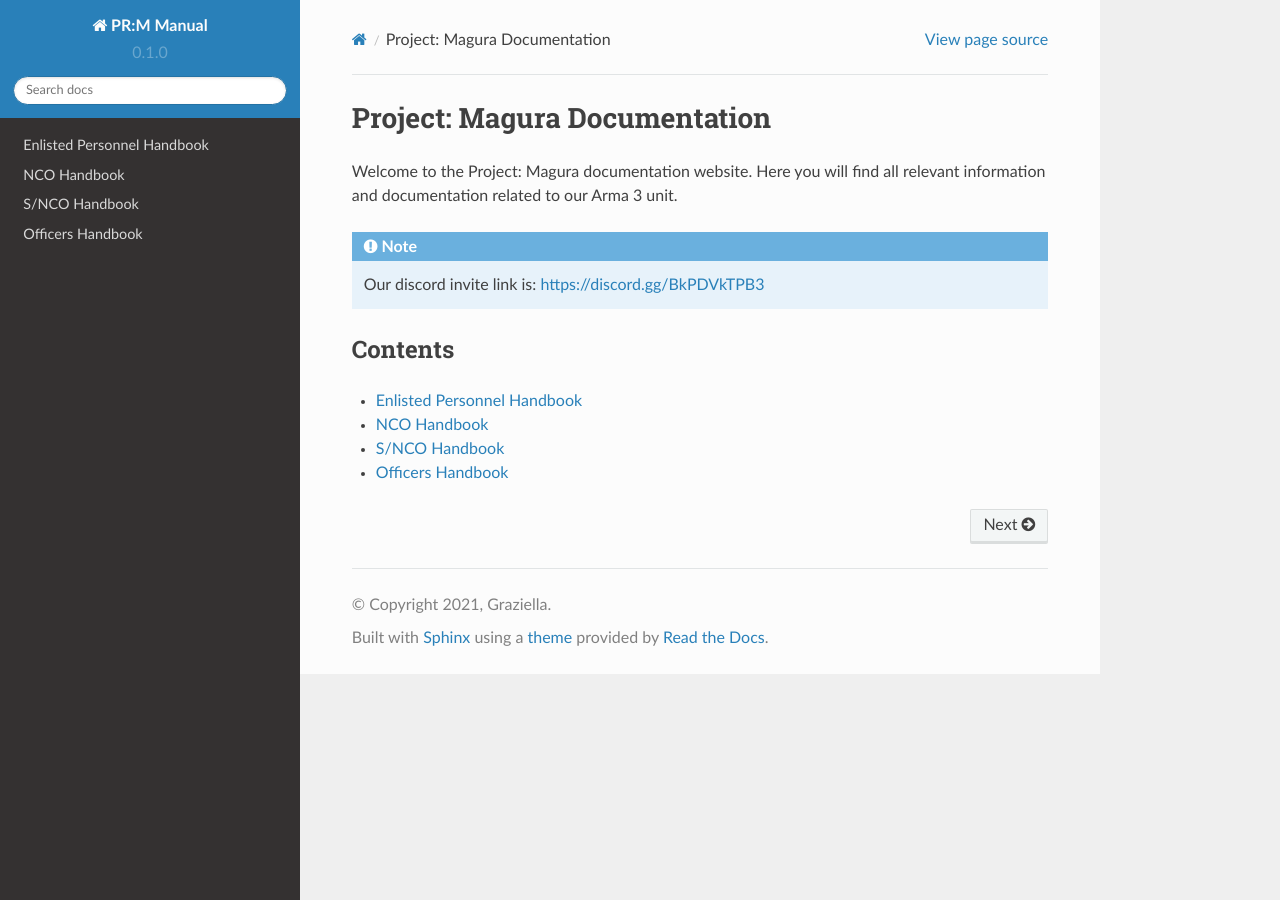
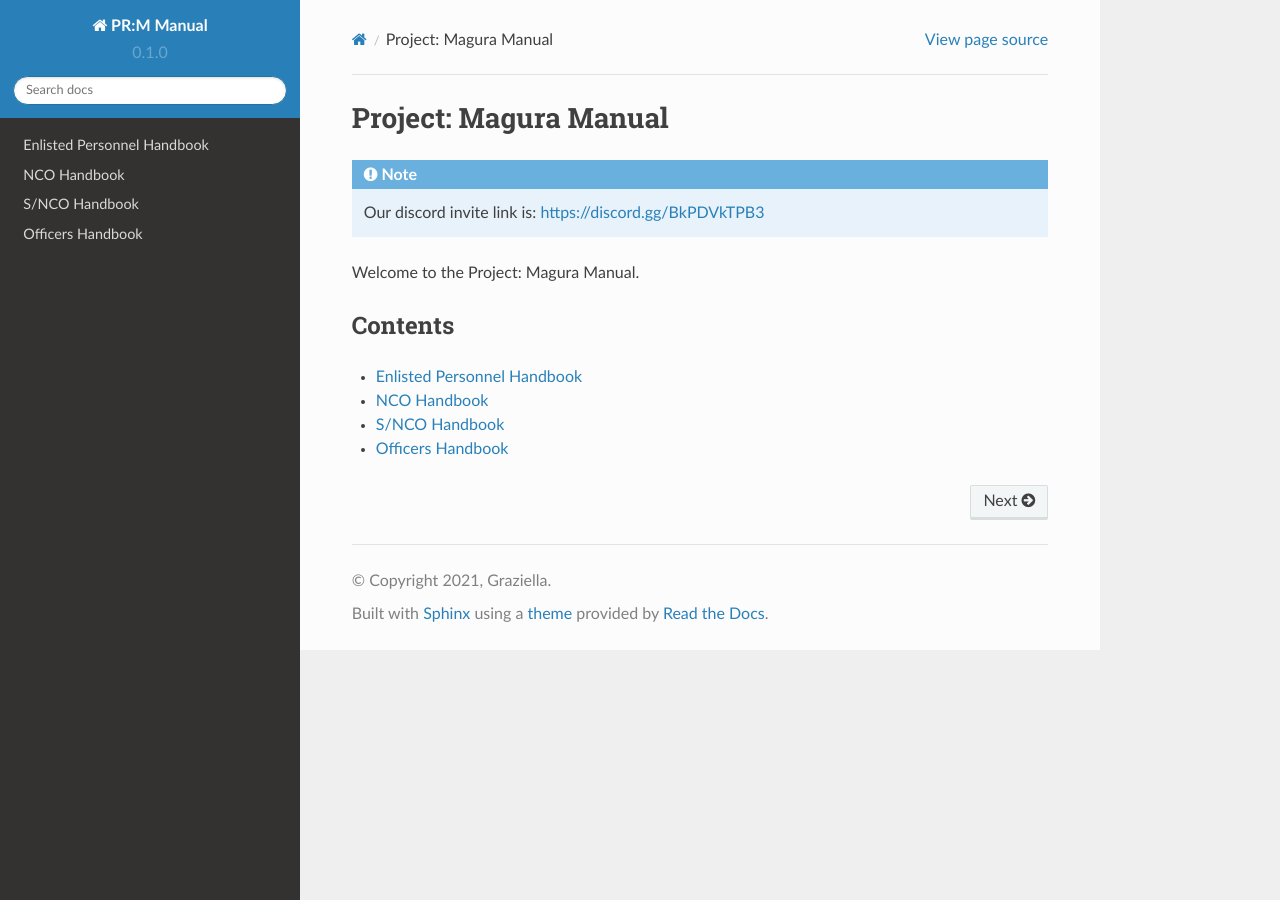
Before and after one commit to alexandrelar/magura, a Sphinx documentation site: the page built from docs/source/index.rst, in a window 1280 px wide. Built offline with Sphinx 7.4.7 and the Read the Docs theme 2.0.0, drawn with Linux system fonts in a browser that asks for light colours.

Commit message:
Update index.rst

```diff
--- a/docs/source/index.rst
+++ b/docs/source/index.rst
@@ -1,13 +1,11 @@
-Project: Magura Documentation
+Project: Magura Manual
 ===================================
-
-
-
-Welcome to the Project: Magura documentation website. Here you will find all relevant information and documentation related to our Arma 3 unit.
 
 .. note::
 
    Our discord invite link is: https://discord.gg/BkPDVkTPB3
+
+Welcome to the Project: Magura Manual.
 
 Contents
 --------
```
